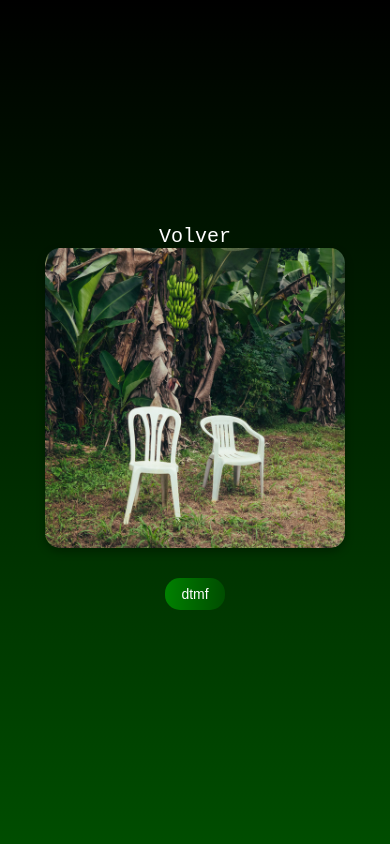
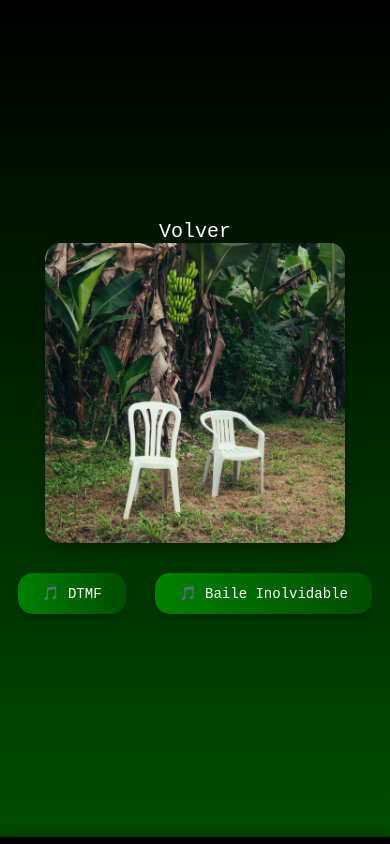
Before and after one commit to Nicxoyt/momisfy-music, a plain HTML site: page RIPSIMON.html in a window 390 px wide. Drawn offline with Linux system fonts and the light colour scheme.

Commit message:
Update RIPSIMON.html

```diff
--- a/RIPSIMON.html
+++ b/RIPSIMON.html
@@ -17,22 +17,25 @@
         text-align: center;
     }
 
-    .btn {
+    .cancion {
         background: linear-gradient(to right, #008000, #004d00);
         cursor: pointer;
-        transition: transform 0.2s;
+        transition: transform 0.2s, box-shadow 0.2s;
         border: none;
         border-radius: 15px;
-        padding: 10px 20px;
+        padding: 15px 30px;
         margin: 10px;
         font-size: 16px;
         color: white;
         text-align: center;
         white-space: nowrap;
+        box-shadow: 0 4px 6px rgba(0, 0, 0, 0.3);
+        display: inline-block;
     }
 
-    .btn:hover {
+    .cancion:hover {
         transform: scale(1.1);
+        box-shadow: 0 6px 10px rgba(0, 0, 0, 0.4);
     }
 
     img {
@@ -48,7 +51,7 @@
         bottom: -100px;
         width: 100%;
         background: #000;
-        padding: 10px 0;
+        padding: 15px 0;
         display: flex;
         flex-direction: column;
         align-items: center;
@@ -96,8 +99,8 @@
         img {
             width: 80%;
         }
-        .btn {
-            padding: 8px 16px;
+        .cancion {
+            padding: 12px 24px;
             font-size: 14px;
         }
     }
@@ -107,11 +110,14 @@
 <a href="momisfy.html" style="color: white; font-size: 20px; text-decoration: none;">Volver</a>
 <img src="fotos.jpg" alt="Imagen de la canción">
 
-<button class="btn" onclick="iniciarReproduccion('dtmf.mp3')">dtmf</button>
+<div>
+    <div class="cancion" onclick="toggleReproduccion('dtmf.mp3')">🎵 DTMF</div>
+    <div class="cancion" onclick="toggleReproduccion('b.mp3')">🎵 Baile Inolvidable</div>
+</div>
 
 <div class="contenedor-reproductor" id="reproductor">
     <div>
-        <button class="btn" onclick="pausarReproduccion()">⏸️</button>
+        <div class="cancion" id="btnPausa" onclick="toggleReproduccion()">⏸️</div>
     </div>
     <div class="contenedor-barra">
         <span id="tiempoActual" class="tiempo">0:00</span>
@@ -126,15 +132,25 @@
     let tiempoActual = document.getElementById("tiempoActual");
     let tiempoTotal = document.getElementById("tiempoTotal");
     let reproductor = document.getElementById("reproductor");
+    let btnPausa = document.getElementById("btnPausa");
+    let isPlaying = false;
 
-    function iniciarReproduccion(cancion) {
-        audio.src = cancion;
-        audio.play();
-        reproductor.style.bottom = "0";
-    }
-
-    function pausarReproduccion() {
-        audio.pause();
+    function toggleReproduccion(cancion) {
+        if (cancion) {
+            audio.src = cancion;
+            audio.play();
+            isPlaying = true;
+            reproductor.style.bottom = "0";
+            btnPausa.textContent = "⏸️";
+        } else if (isPlaying) {
+            audio.pause();
+            isPlaying = false;
+            btnPausa.textContent = "▶️";
+        } else {
+            audio.play();
+            isPlaying = true;
+            btnPausa.textContent = "⏸️";
+        }
     }
 
     audio.addEventListener("timeupdate", () => {
```
